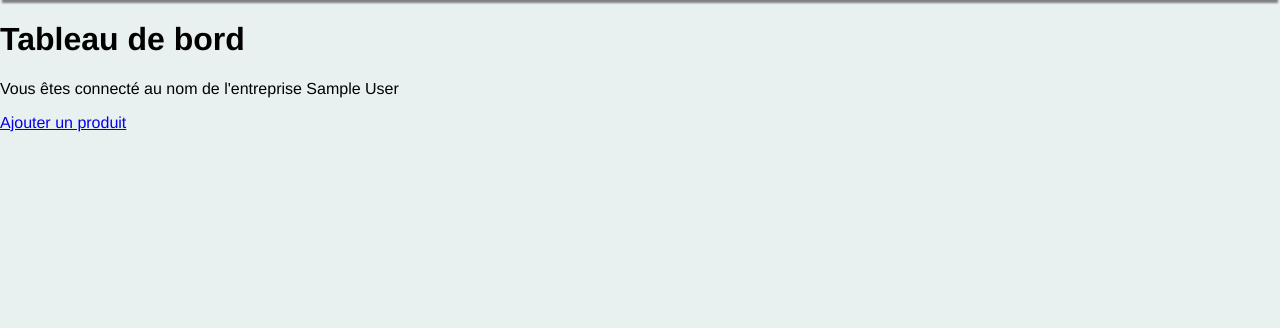
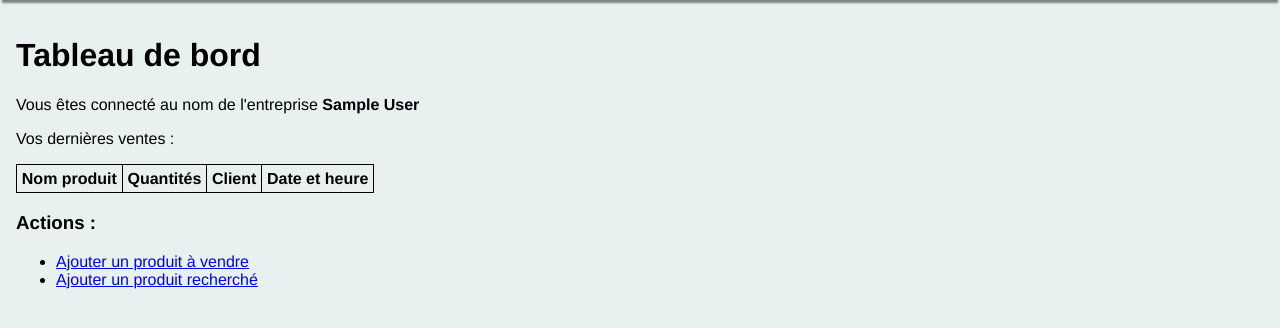
Before and after one commit to qaniere/SAE_2.2, a PHP site: page /business/dashboard.php in a window 1280 px wide. Shown: the part 147-475 px from the top of the page. Run offline with PHP 8.4, Linux system fonts and the light colour scheme; the visitor is signed in with stand-in values (Sample User, id 1).

Commit message:
Add links and table to business dashboard

```diff
--- a/business/dashboard.php
+++ b/business/dashboard.php
@@ -8,6 +8,7 @@
 
     if($_SESSION["account_type"] != "business") { //If not a business
         header("Location: " ."../index.php");
+        die();
     }
 
     extract($_SESSION);
@@ -21,10 +22,26 @@
     <meta name="viewport" content="width=device-width, initial-scale=1.0">
     <title>Tableau de bord</title>
     <link rel="stylesheet" href="../style/basic.css">
+    <link rel="stylesheet" href="../style/dashboard.css">
 </head>
 <body>
     <?php include_once("../include_files/menu.php");?>
-    <h1>Tableau de bord</h1>
-    <?php echo "<p>Vous êtes connecté au nom de l'entreprise " . $_SESSION["name"] . "</p>"; ?>
-    <a href="./add_item.php">Ajouter un produit</a>
+    <div id="content">
+        <h1>Tableau de bord</h1>
+        <?php echo "<p>Vous êtes connecté au nom de l'entreprise <strong>" . $_SESSION["name"] . "</strong></p>"; ?>
+        <p> Vos dernières ventes : </p>
+        <table>
+            <tr>
+                <td><strong>Nom produit</produit></td>
+                <td><strong>Quantités</produit></td>
+                <td><strong>Client</produit></td>
+                <td><strong>Date et heure</produit></td>
+            </tr>
+        </table>
+        <h3>Actions :</h3>
+        <ul>
+            <li><a href="./sell_item.php">Ajouter un produit à vendre</a></li>
+            <li><a href="./add_item.php">Ajouter un produit recherché</a></li>
+        </ul>
+    </div>
 </html>
--- /dev/null
+++ b/style/dashboard.css
@@ -0,0 +1,12 @@
+table {
+    border-collapse: collapse;
+}
+
+td {
+    padding: 0.3em;
+    border: 1px solid  black;
+}
+
+#content {
+    padding: 1em;
+}
```
Also changed, not shown: business/sell_item.php (renamed from business/add_item.php).
